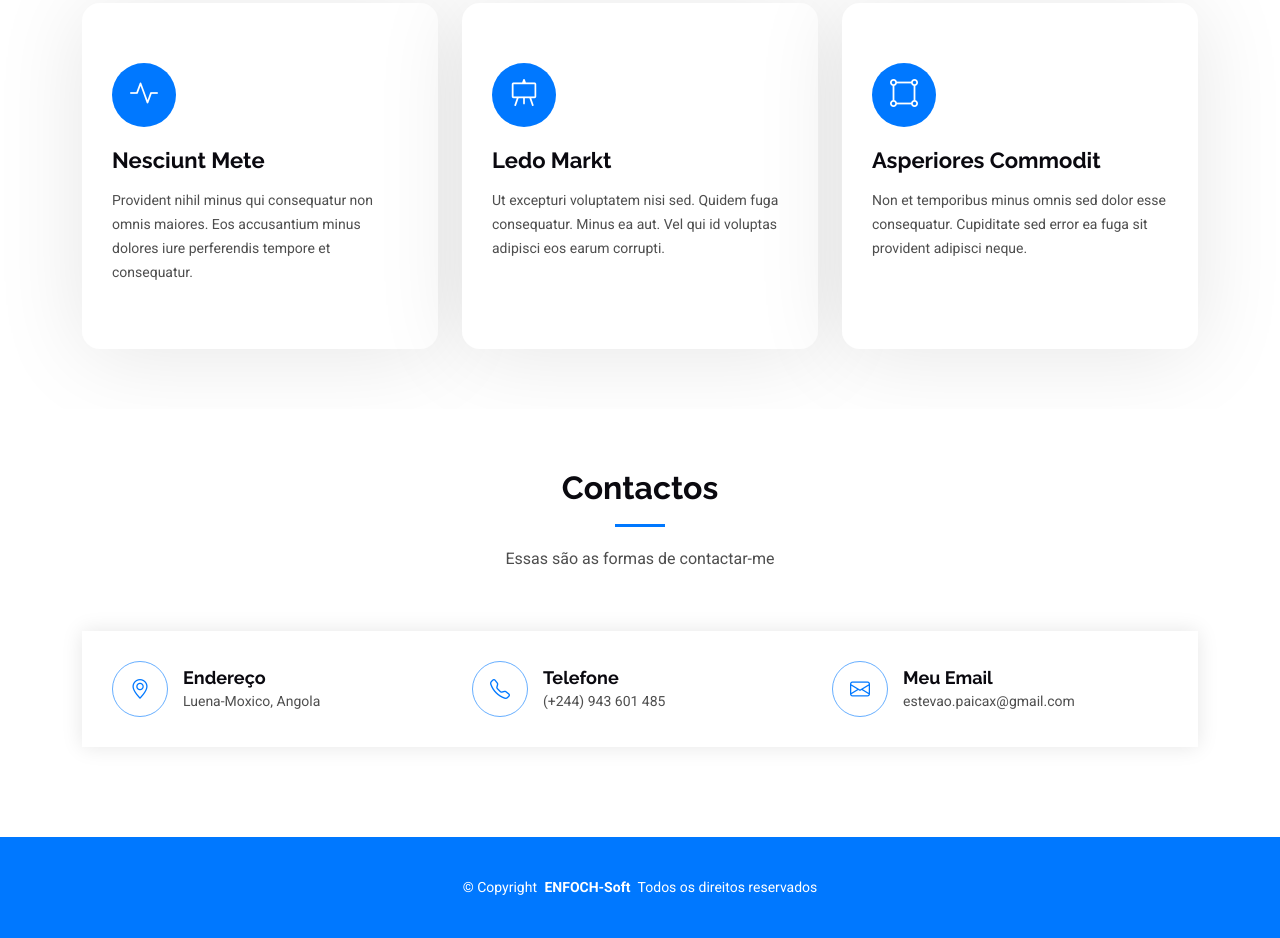
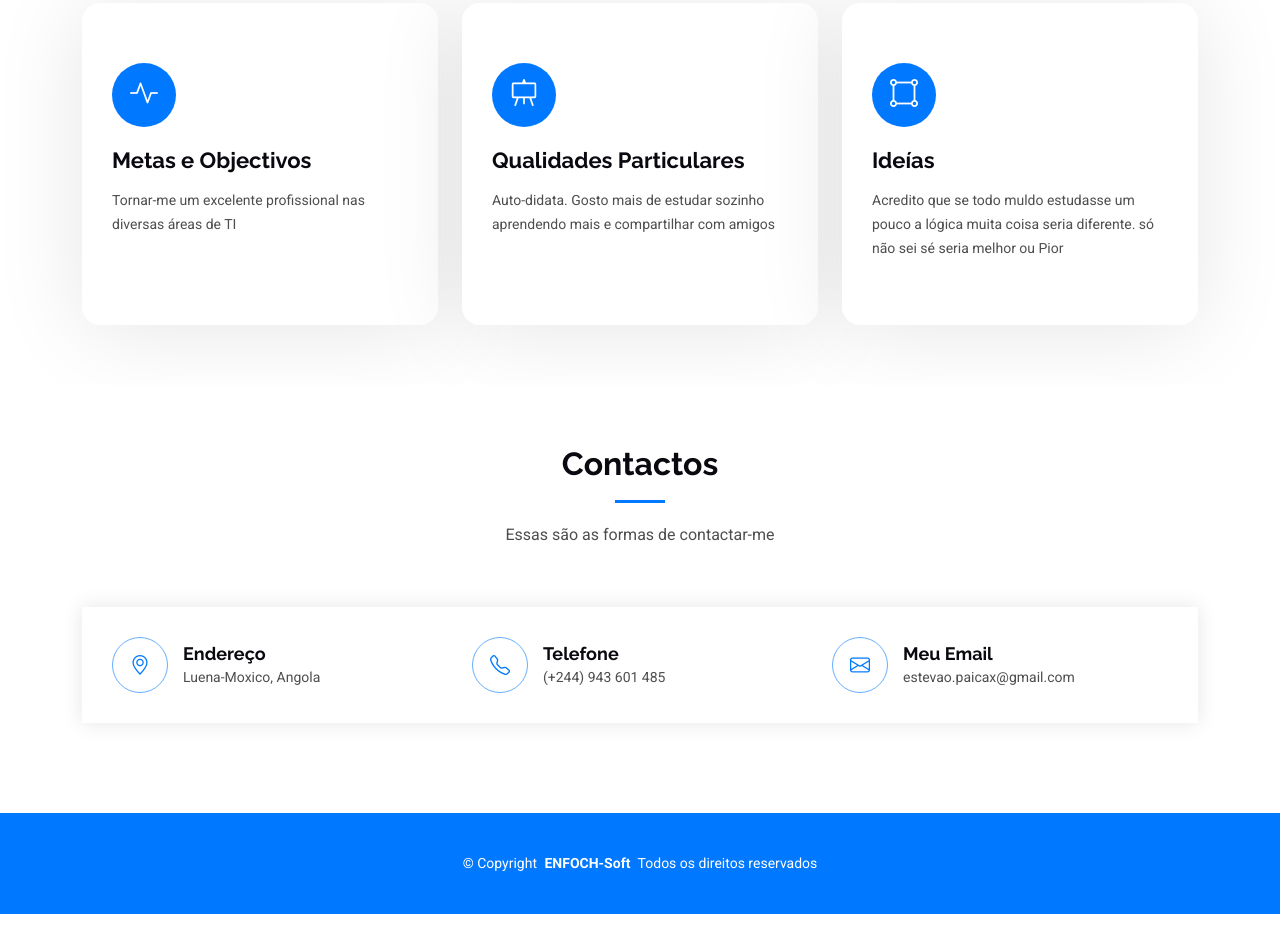
Before and after one commit to nataniel13/meu_portifolho, a plain HTML site: page index.html in a window 1280 px wide. Shown: the part 3129-4067 px from the top of the page. After the commit the page ends 4043 px from the top, so only its background shows below. Drawn offline with Linux system fonts and the light colour scheme.

Commit message:
Atualizações no conteudo

```diff
--- a/index.html
+++ b/index.html
@@ -283,9 +283,9 @@
                 <i class="bi bi-activity"></i>
               </div>
               <a href="#" class="stretched-link">
-                <h3>Nesciunt Mete</h3>
+                <h3>Metas e Objectivos</h3>
               </a>
-              <p>Provident nihil minus qui consequatur non omnis maiores. Eos accusantium minus dolores iure perferendis tempore et consequatur.</p>
+              <p>Tornar-me um excelente profissional nas diversas áreas de TI</p>
             </div>
           </div><!-- End Service Item -->
 
@@ -297,9 +297,9 @@
                 <i class="bi bi-easel"></i>
               </div>
               <a href="#" class="stretched-link">
-                <h3>Ledo Markt</h3>
+                <h3>Qualidades Particulares</h3>
               </a>
-              <p>Ut excepturi voluptatem nisi sed. Quidem fuga consequatur. Minus ea aut. Vel qui id voluptas adipisci eos earum corrupti.</p>
+              <p>Auto-didata. Gosto mais de estudar sozinho aprendendo mais e compartilhar com amigos</p>
             </div>
           </div><!-- End Service Item -->
 
@@ -309,9 +309,11 @@
                 <i class="bi bi-bounding-box-circles"></i>
               </div>
               <a href="#" class="stretched-link">
-                <h3>Asperiores Commodit</h3>
+                <h3>Ideías</h3>
               </a>
-              <p>Non et temporibus minus omnis sed dolor esse consequatur. Cupiditate sed error ea fuga sit provident adipisci neque.</p>
+              <p>Acredito que se todo muldo estudasse um pouco a lógica muita coisa seria diferente.
+                só não sei sé seria melhor ou Pior
+              </p>
               <a href="#" class="stretched-link"></a>
             </div>
           </div><!-- End Service Item -->
```
